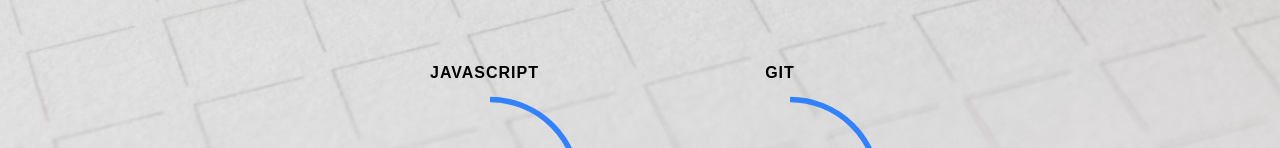
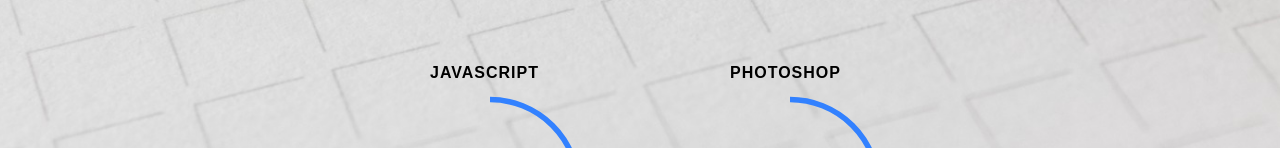
Before and after one commit to amyyoon/portfolio1, a plain HTML site: page portfolio.html in a window 1280 px wide. Shown: the part 6799-6947 px from the top of the page. Drawn offline with Linux system fonts and the light colour scheme.

Commit message:
update01

```diff
--- a/portfolio.html
+++ b/portfolio.html
@@ -246,7 +246,7 @@
 				</svg>
 				</li>
 				<li>
-					<div class="git">GIT</div>
+					<div class="git">PHOTOSHOP</div>
 				 <svg width="200" height="200" viewBox="0 0 36 36">
   				 <circle r="15.9155" cx="18" cy="18"
            			fill="transparent"
```
